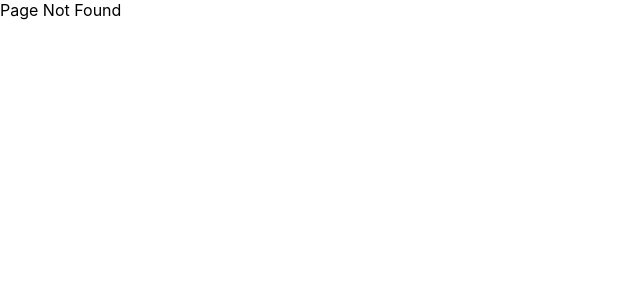
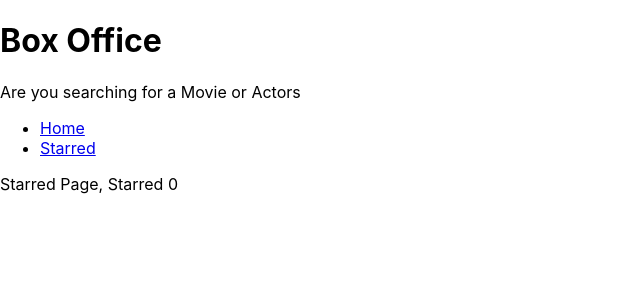
Before and after one commit to rohit5683/box-office-app, a React (Create React App) app: page /starred in a window 1280 px wide. Before the commit this address had no page. Shown: the top 300 px of the page, without its empty margins (0-640 px from the left). Built offline with nearby package versions, Linux system fonts and the light colour scheme.

Commit message:
Created useStarredShows custom hook. Placed all hook logic in a separate file. tell user whether show is starred or not

```diff
--- a/src/App.jsx
+++ b/src/App.jsx
@@ -1,5 +1,5 @@
 import Home from './Pages/Home';
-import Contact from './Pages/Contact';
+import Starred from './Pages/Starred';
 import MainLayout from './Components/MainLayout';
 import Show from './Pages/Show';
 import { BrowserRouter as Router, Route, Routes } from 'react-router-dom';
@@ -14,7 +14,7 @@ function App() {
         <Routes>
           <Route element={<MainLayout />}>
             <Route path="/" element={<Home />} />
-            <Route path="/contact" element={<Contact />} />
+            <Route path="/starred" element={<Starred />} />
           </Route>
           <Route path="*" element={<div> Page Not Found</div>} />
           <Route path="/show/:showId" element={<Show />} />
--- a/src/Components/Navs.jsx
+++ b/src/Components/Navs.jsx
@@ -6,8 +6,8 @@ const LINKS = [
     to: '/',
   },
   {
-    text: 'Contact Us',
-    to: '/contact',
+    text: 'Starred',
+    to: '/starred',
   },
 ];
 
--- a/src/Components/Shows/ShowCard.jsx
+++ b/src/Components/Shows/ShowCard.jsx
@@ -1,6 +1,4 @@
-import { Link } from 'react-router-dom';
-
-const ShowCard = ({ name, image, id, summary, onStarMeClick }) => {
+const ShowCard = ({ name, image, id, summary, onStarMeClick, isStarred }) => {
   const summaryStripped = summary
     ? summary.split(' ').slice(0, 10).join(' ').replace(/<.+?>/g, '')
     : 'No Description';
@@ -10,14 +8,15 @@ const ShowCard = ({ name, image, id, summary, onStarMeClick }) => {
       <div>
         <img src={image} alt={name} />
       </div>
+
       <h1>{name}</h1>
 
       <p>{summaryStripped}</p>
 
       <div>
-        <Link to={`/show/${id}`}>Read more </Link>
+        <a href={`/show/${id}`}>Read more </a>
         <button type="button" onClick={() => onStarMeClick(id)}>
-          Star me
+          {isStarred ? 'Unstar me' : 'Star me'}
         </button>
       </div>
     </div>
--- a/src/Components/Shows/ShowGrid.jsx
+++ b/src/Components/Shows/ShowGrid.jsx
@@ -1,37 +1,8 @@
-import { useEffect, useReducer } from 'react';
 import ShowCard from './ShowCard';
-
-const usePersistedReducer = (reducer, initialState, localStorageKey) => {
-  const [state, dispatch] = useReducer(reducer, initialState, initial => {
-    const persistedValue = localStorage.getItem(localStorageKey);
-
-    return persistedValue ? JSON.parse(persistedValue) : initial;
-  });
-
-  useEffect(() => {
-    localStorage.setItem(localStorageKey, JSON.stringify(state));
-  }, [state, localStorageKey]);
-
-  return [state, dispatch];
-};
-
-const starredShowsReducer = (currentStarred, action) => {
-  switch (action.type) {
-    case 'STAR':
-      return currentStarred.concat(action.showId);
-    case 'UNSTAR':
-      return currentStarred.filter(showId => showId != action.showId);
-    default:
-      return currentStarred;
-  }
-};
+import { useStarredShows } from '../../Lib/useStarredShows';
 
 const ShowGrid = ({ shows }) => {
-  const [starredShows, dispatchStarred] = usePersistedReducer(
-    starredShowsReducer,
-    [],
-    'starredShows'
-  );
+  const [starredShows, dispatchStarred] = useStarredShows();
 
   const onStarMeClick = showId => {
     const isStarred = starredShows.includes(showId);
@@ -55,6 +26,7 @@ const ShowGrid = ({ shows }) => {
           }
           summary={data.show.summary}
           onStarMeClick={onStarMeClick}
+          isStarred={starredShows.includes(data.show.id)}
         />
       ))}{' '}
     </div>
--- /dev/null
+++ b/src/Lib/useStarredShows.jsx
@@ -0,0 +1,30 @@
+import { useReducer, useEffect } from 'react';
+
+const usePersistedReducer = (reducer, initialState, localStorageKey) => {
+  const [state, dispatch] = useReducer(reducer, initialState, initial => {
+    const persistedValue = localStorage.getItem(localStorageKey);
+
+    return persistedValue ? JSON.parse(persistedValue) : initial;
+  });
+
+  useEffect(() => {
+    localStorage.setItem(localStorageKey, JSON.stringify(state));
+  }, [state, localStorageKey]);
+
+  return [state, dispatch];
+};
+
+const starredShowsReducer = (currentStarred, action) => {
+  switch (action.type) {
+    case 'STAR':
+      return currentStarred.concat(action.showId);
+    case 'UNSTAR':
+      return currentStarred.filter(showId => showId != action.showId);
+    default:
+      return currentStarred;
+  }
+};
+
+export const useStarredShows = () => {
+  return usePersistedReducer(starredShowsReducer, [], 'starredShows');
+};
--- a/src/Pages/Contact.jsx
+++ /dev/null
@@ -1,5 +0,0 @@
-const Contact = () => {
-  return <div>Contact</div>;
-};
-
-export default Contact;
--- /dev/null
+++ b/src/Pages/Starred.jsx
@@ -0,0 +1,8 @@
+import { useStarredShows } from '../Lib/useStarredShows';
+
+const Starred = () => {
+  const [starredShows] = useStarredShows();
+  return <div>Starred Page, Starred {starredShows.length}</div>;
+};
+
+export default Starred;
```
